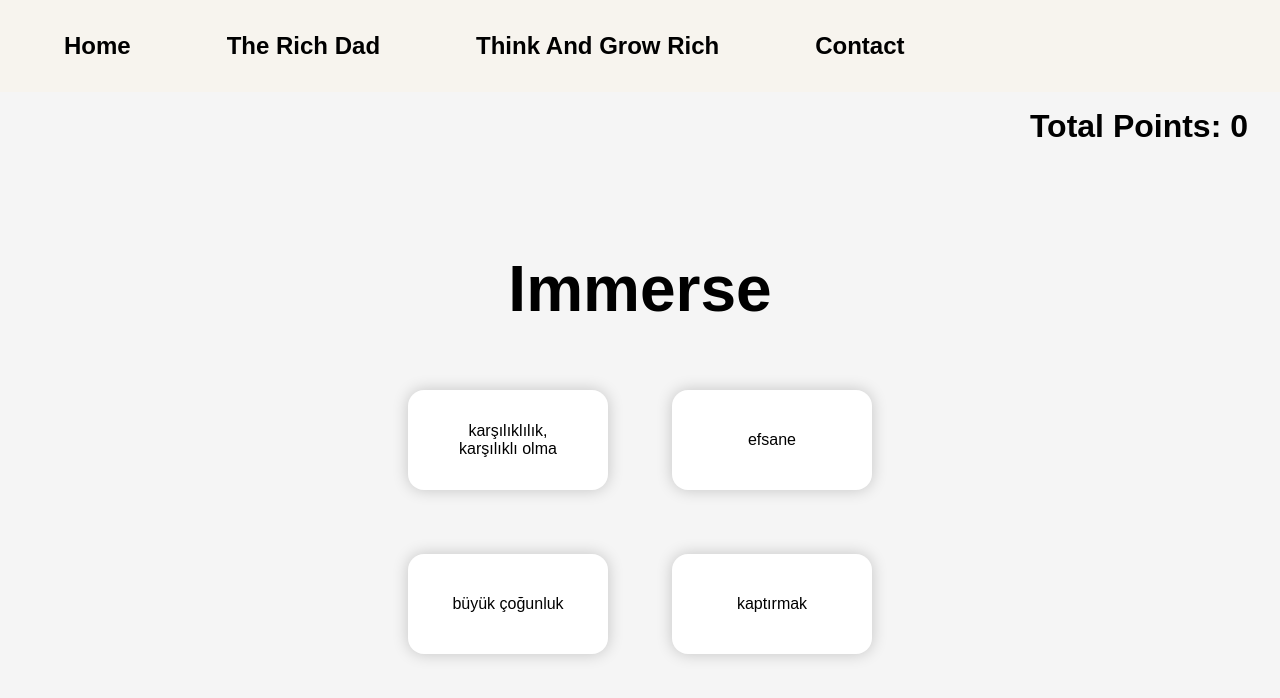
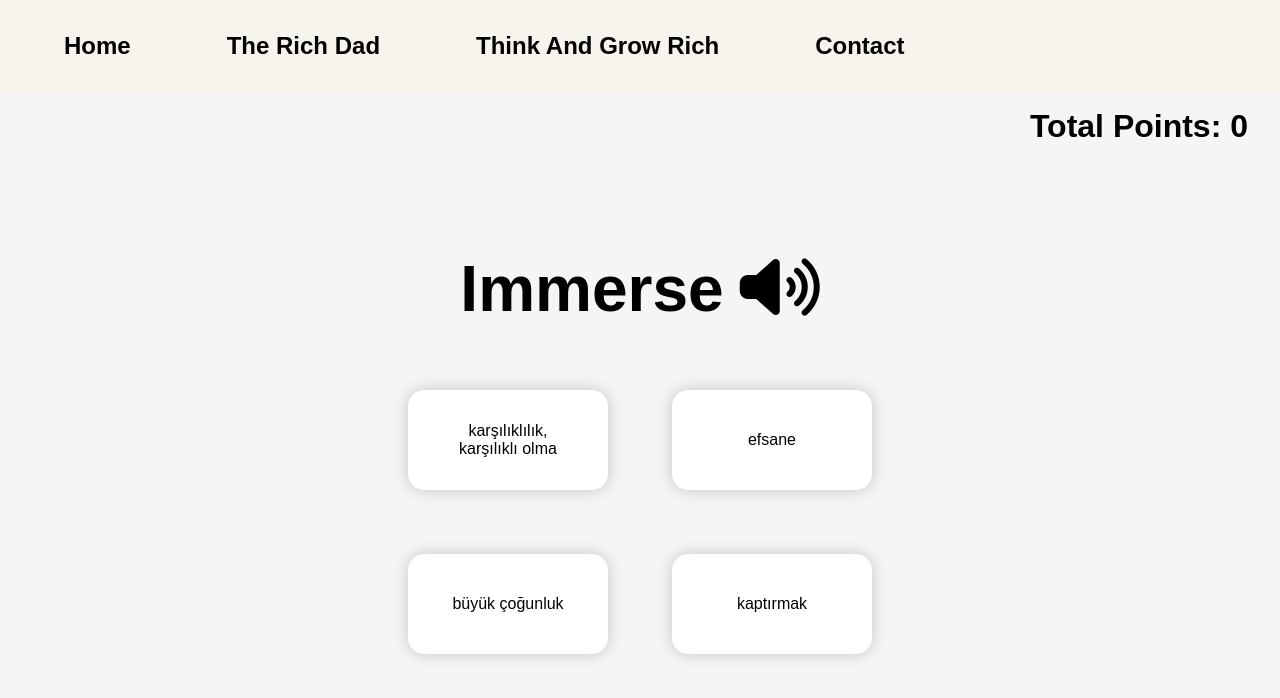
Before and after one commit to yunusemrecinar/Word-Game, a React (Create React App) app: page /therichdad in a window 1280 px wide. Shown: the top 698 px of the page. Built offline with nearby package versions, Linux system fonts and the light colour scheme; a web font is replaced by a local one.

Commit message:
word speech added

```diff
--- a/public/index.html
+++ b/public/index.html
@@ -24,6 +24,8 @@
       work correctly both with client-side routing and a non-root public URL.
       Learn how to configure a non-root public URL by running `npm run build`.
     -->
+
+    <link rel="stylesheet" href="https://cdnjs.cloudflare.com/ajax/libs/font-awesome/6.4.2/css/all.min.css" integrity="sha512-z3gLpd7yknf1YoNbCzqRKc4qyor8gaKU1qmn+CShxbuBusANI9QpRohGBreCFkKxLhei6S9CQXFEbbKuqLg0DA==" crossorigin="anonymous" referrerpolicy="no-referrer" />
     <title>Word Game</title>
 
     <style>
--- a/src/Components/TheRichDad/TheRichDad.js
+++ b/src/Components/TheRichDad/TheRichDad.js
@@ -10,6 +10,11 @@ const TheRichDad = () => {
     const [word, setWord] = useState("");
     const [answers, setAnswers] = useState({answer0: "", answer1: "", answer2: "", answer3: ""});
     const [selectedAnswers, setSelectedAnswers] = useState([null, null, null, null]);
+
+    const speakWord = (word) => {
+        const utterance = new SpeechSynthesisUtterance(word);
+        speechSynthesis.speak(utterance);
+    };
 
     const getRandomWords = () => {
         // Reset all selectedAnswer states
@@ -43,6 +48,7 @@ const TheRichDad = () => {
             answer2: randomAnswers[2],
             answer3: randomAnswers[3],
         });
+
     };
 
     const shuffle = (array) => {
@@ -95,6 +101,11 @@ const TheRichDad = () => {
             <div className="container">
                 <div className={'word'}>
                     {word}
+                    <div
+                        onClick={() => speakWord(word)}
+                    >
+                        <i class="fa-solid fa-volume-high speech"></i>
+                    </div>
                 </div>
                 <div className="answers">
                     {Object.keys(answers).map((key, index) => (
--- a/src/Components/TheRichDad/therichdad.css
+++ b/src/Components/TheRichDad/therichdad.css
@@ -26,10 +26,15 @@ body {
 }
 
 .word {
+    display: flex;
     font-size: 4rem;
     font-weight: 700;
     color: #000;
     text-transform: capitalize;
+}
+
+.speech {
+    margin-left: 1rem;
 }
 
 .answers {
```
